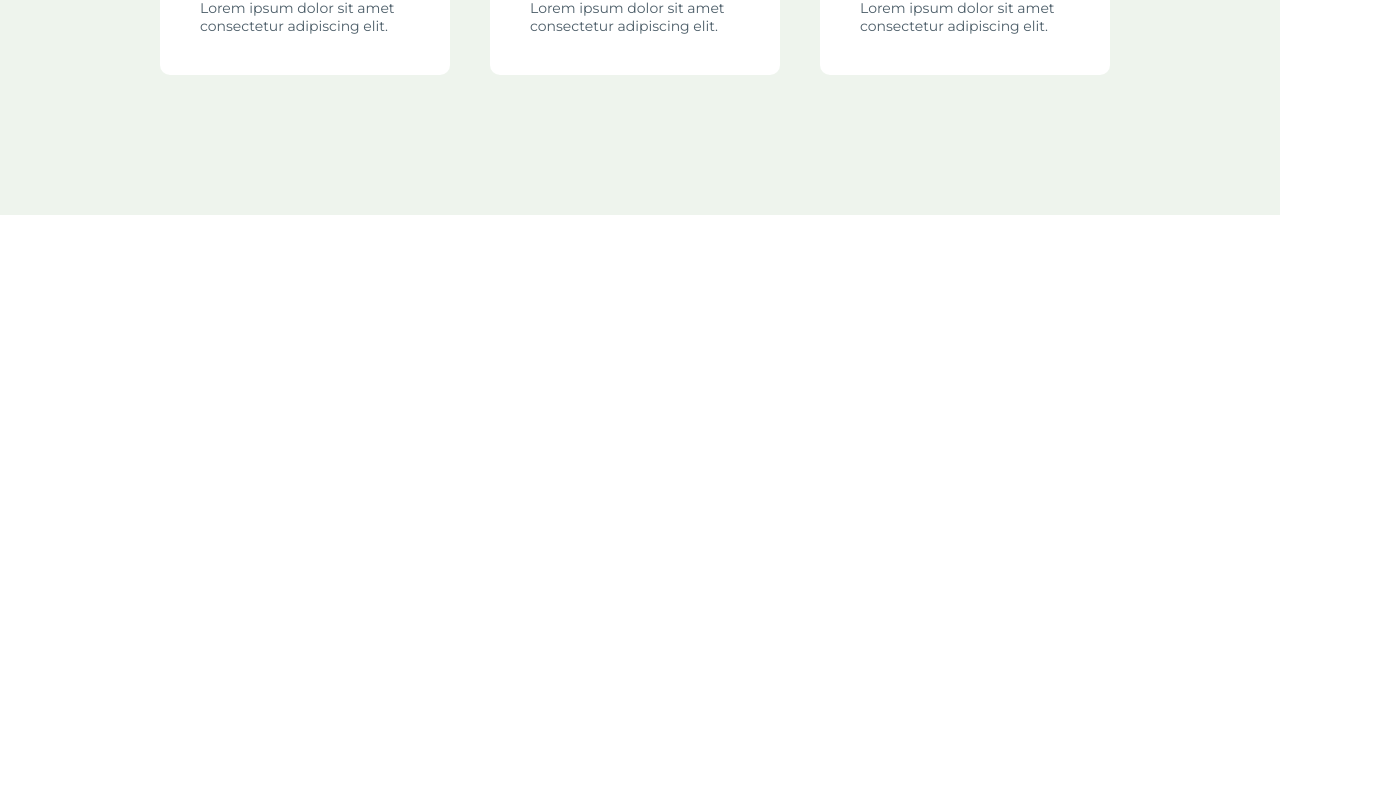
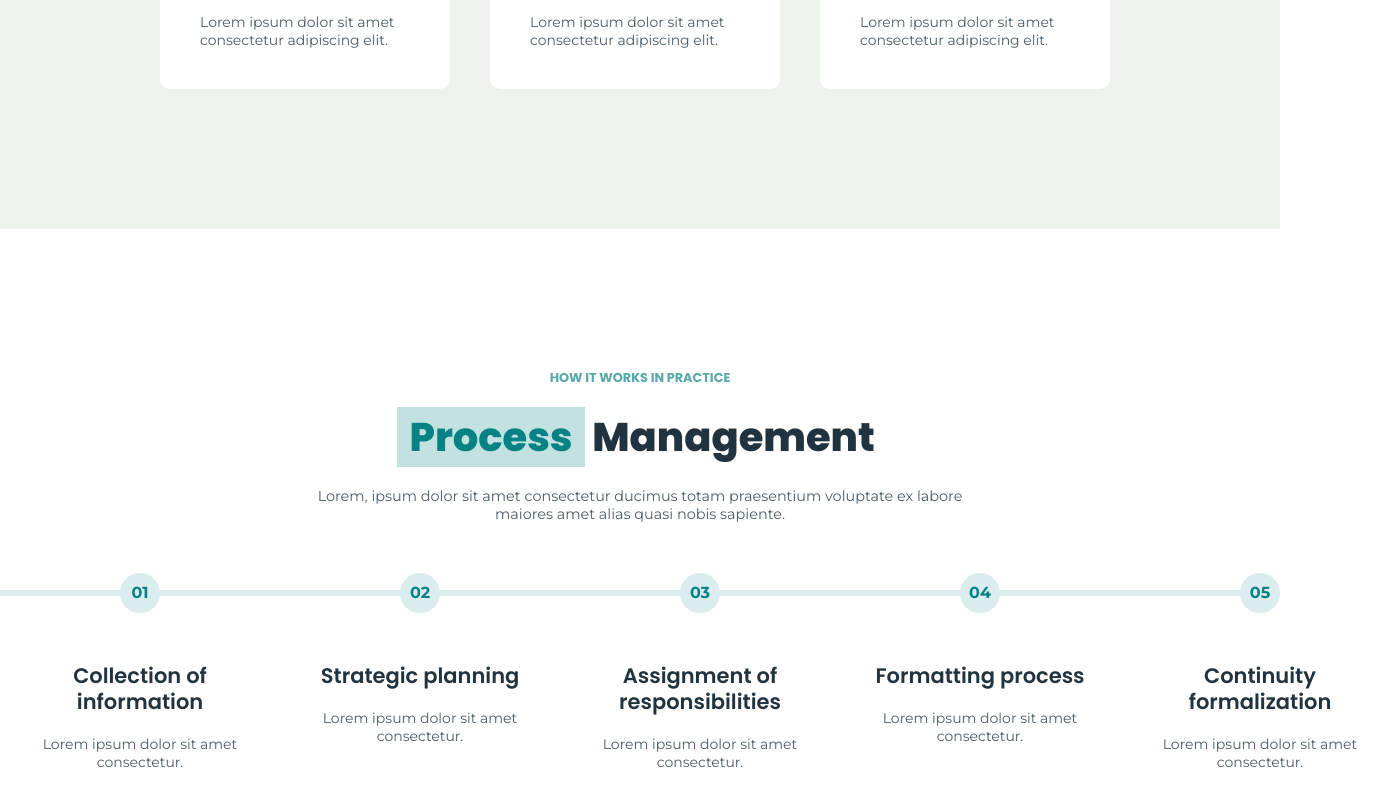
Before and after one commit to MarcoCusenza/proj-html-vuejs, a Vue app: page / in a window 1280 px wide. Shown: the part 2097-2902 px from the top of the page, 1400 px wide, since content can reach past the window. Before the commit the page ends 2312 px from the top, so only its background shows below. Built offline with nearby package versions, Linux system fonts and the light colour scheme.

Commit message:
Sezione process

```diff
--- a/src/assets/style/global.scss
+++ b/src/assets/style/global.scss
@@ -94,4 +94,7 @@ CONSULTING:
 -schiarire la freccia del select
 -sistemare il dropdown del select
 -sistemare bottoni
+
+PROCESS:
+-title come component (aggiungere dato true/false per centrare)
 */
--- a/src/assets/style/mixins/card.scss
+++ b/src/assets/style/mixins/card.scss
@@ -6,7 +6,7 @@
       display: flex;
       align-items: center;
 
-      .icon {
+      .icons {
         transform: scale(1.3);
       }
 
@@ -34,7 +34,7 @@
         display: flex;
         justify-content: space-between;
 
-        *{
+        * {
           cursor: pointer;
         }
 
@@ -60,3 +60,34 @@
     }
   }
 }
+
+@mixin cardProcess {
+  .card-process {
+    margin-top: 40px;
+    text-align: center;
+
+    .box-title {
+      display: flex;
+      align-items: center;
+      justify-content: center;
+
+      .icons {
+        display: none;
+      }
+    }
+
+    .title{
+      width: 220px;
+      margin: 0 auto;
+      font-size: 21px;
+      font-weight: 600;
+      line-height: 26px;;
+    }
+
+    .subtitle {
+      font-size: 0.875rem;
+      color: $text-dark-low-contrast;
+      margin-top: 20px;
+    }
+  }
+}
--- a/src/assets/style/partials/variables.scss
+++ b/src/assets/style/partials/variables.scss
@@ -26,6 +26,6 @@ $text-dark-low-contrast: #4c5d68;
 $text-grey: rgb(100, 100, 100);
 
 //FONT SIZE
-$fs-subtitle: 0.875rem;
+$fs-subtitle: 0.9rem;
 $fs-title: 2.5rem;
 $fs-title-header: 0.8rem;
--- a/src/components/commons/CardSimple.vue
+++ b/src/components/commons/CardSimple.vue
@@ -27,4 +27,5 @@ export default {
 
 @include cardCompany;
 @include cardServices;
+@include cardProcess;
 </style>
--- a/src/components/commons/SectionTitle.vue
+++ b/src/components/commons/SectionTitle.vue
@@ -56,7 +56,7 @@ export default {
     }
   }
   .subtitle {
-    font-size: 0.875rem;
+    font-size: $fs-subtitle;
   }
 }
 </style>
--- a/src/components/macro/Main.vue
+++ b/src/components/macro/Main.vue
@@ -3,6 +3,7 @@
     <Consulting />
     <Company />
     <Services />
+    <Process />
   </main>
 </template>
 
@@ -10,6 +11,7 @@
 import Consulting from "../sections/Consulting.vue";
 import Company from "../sections/Company.vue";
 import Services from "../sections/Services.vue";
+import Process from "../sections/Process.vue";
 
 export default {
   name: "Main",
@@ -17,6 +19,7 @@ export default {
     Consulting,
     Company,
     Services,
+    Process,
   },
 };
 </script>
--- a/src/components/sections/Process.vue
+++ b/src/components/sections/Process.vue
@@ -0,0 +1,192 @@
+<template>
+  <div class="process light-section">
+    <div class="container">
+      <div class="title-box">
+        <h5 class="title-header">{{ titleData.titleHeader }}</h5>
+        <div class="title">
+          <h2
+            class="hbefore"
+            :class="titleData.darkness"
+            v-if="titleData.hbefore"
+          >
+            {{ titleData.hbefore }}
+          </h2>
+          <h2 class="middle">{{ titleData.title }}</h2>
+          <h2
+            class="hafter"
+            :class="titleData.darkness"
+            v-if="titleData.hafter"
+          >
+            {{ titleData.hafter }}
+          </h2>
+        </div>
+        <div class="subtitle">{{ titleData.subtitle }}</div>
+      </div>
+    </div>
+    <div class="timeline">
+      <div class="line">
+        <div class="line-container">
+          <div class="box-number" v-for="(card, i) in cardsData" :key="i">
+            <div class="number">
+              {{ card.id }}
+            </div>
+          </div>
+        </div>
+      </div>
+      <div class="box-card">
+        <div class="card" v-for="(card, i) in cardsData" :key="i">
+          <CardSimple :className="'card-process'" :obj="card" />
+        </div>
+      </div>
+    </div>
+  </div>
+</template>
+
+<script>
+import CardSimple from "../commons/CardSimple.vue";
+
+export default {
+  name: "Process",
+  components: {
+    CardSimple,
+  },
+  data() {
+    return {
+      titleData: {
+        titleHeader: "how it works in practice",
+        hbefore: "Process",
+        title: "Management",
+        hafter: "",
+        subtitle:
+          "Lorem, ipsum dolor sit amet consectetur ducimus totam praesentium voluptate ex labore maiores amet alias quasi nobis sapiente.",
+        darkness: "light",
+      },
+      cardsData: {
+        card01: {
+          id: "01",
+          title: "Collection of information",
+          subtitle: "Lorem ipsum dolor sit amet consectetur.",
+        },
+        card02: {
+          id: "02",
+          title: "Strategic planning",
+          subtitle: "Lorem ipsum dolor sit amet consectetur.",
+        },
+        card03: {
+          id: "03",
+          title: "Assignment of responsibilities",
+          subtitle: "Lorem ipsum dolor sit amet consectetur.",
+        },
+        card04: {
+          id: "04",
+          title: "Formatting process",
+          subtitle: "Lorem ipsum dolor sit amet consectetur.",
+        },
+        card05: {
+          id: "05",
+          title: "Continuity formalization",
+          subtitle: "Lorem ipsum dolor sit amet consectetur.",
+        },
+      },
+    };
+  },
+};
+</script>
+
+<style lang="scss" scoped>
+@import "../../assets/style/partials/variables.scss";
+@import "../../assets/style/mixins/card.scss";
+
+@include cardProcess;
+
+.process {
+  padding: 140px 0;
+  .container {
+    .title-box {
+      h5 {
+        text-transform: uppercase;
+        font-size: $fs-title-header;
+        text-align: center;
+      }
+      .title {
+        display: flex;
+        justify-content: center;
+        h2 {
+          font-size: $fs-title;
+          font-weight: 800;
+          margin: 20px 0;
+
+          &.middle {
+            &:before,
+            &:after {
+              content: "\00A0";
+            }
+          }
+
+          &.hbefore,
+          &.hafter {
+            background-color: $primary-highlight;
+            padding: 0 12px;
+
+            &.light {
+              color: $primary;
+            }
+          }
+        }
+      }
+      .subtitle {
+        font-size: $fs-subtitle;
+        width: 70%;
+        margin: 0 auto;
+        text-align: center;
+      }
+    }
+  }
+  .timeline {
+    margin: 40px 0;
+    .line {
+      background-image: linear-gradient(
+        $bg-lightest 0 45%,
+        #daeced 45% 55%,
+        $bg-lightest 55% 100%
+      );
+      .line-container {
+        width: 1400px;
+        margin: 0 auto;
+        display: flex;
+        justify-content: space-around;
+        align-items: center;
+
+        .box-number {
+          padding: 10px;
+          text-align: center;
+          position: relative;
+
+          .number {
+            width: 40px;
+            height: 40px;
+            line-height: 39px;
+            margin: auto;
+            background-color: #daeced;
+            border-radius: 50%;
+            font-size: 16px;
+            font-weight: 700;
+            color: $primary;
+          }
+        }
+      }
+    }
+
+    .box-card {
+      width: 1400px;
+      margin: 0 auto;
+      display: flex;
+      justify-content: space-around;
+
+      .card {
+        width: 280px;
+      }
+    }
+  }
+}
+</style>
```
